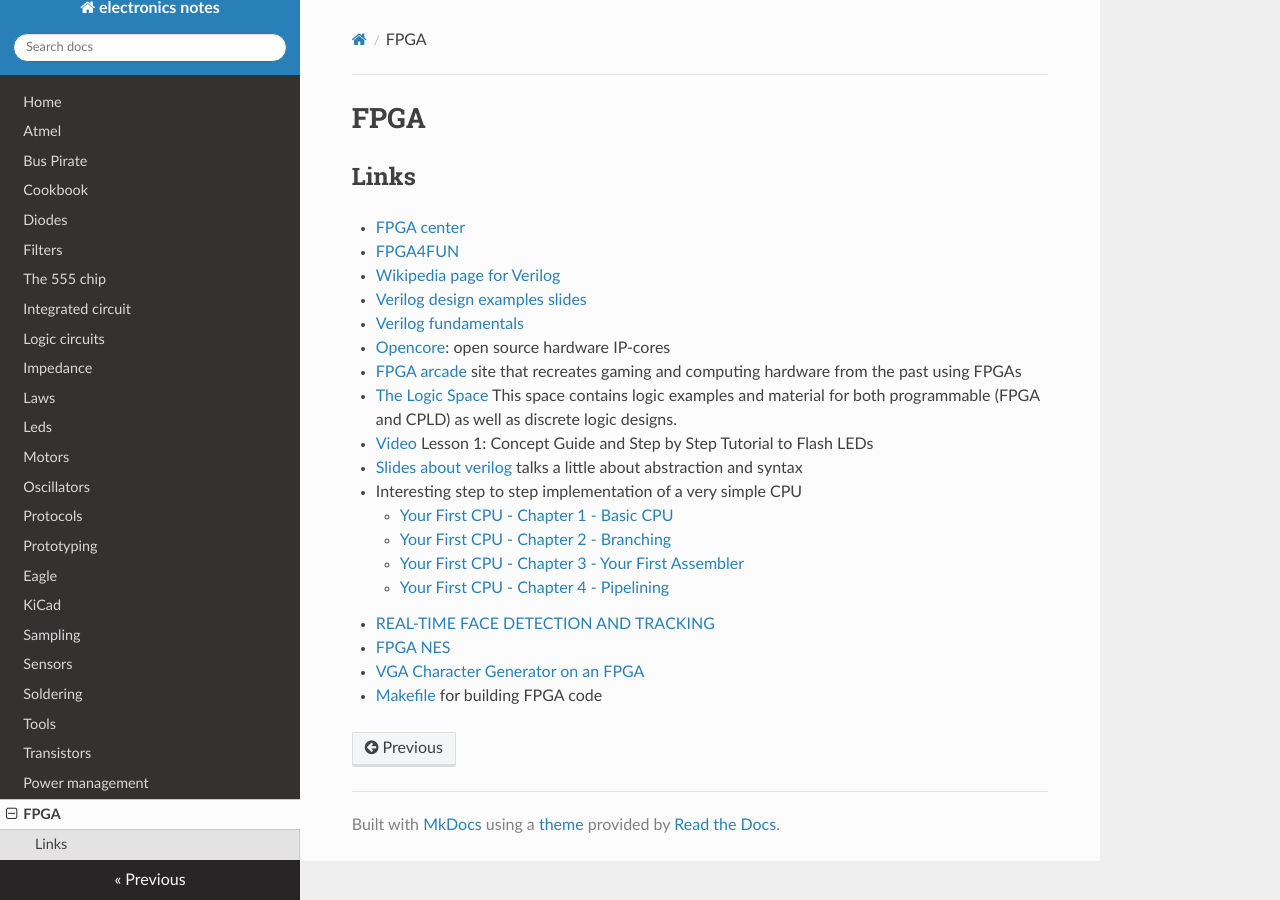
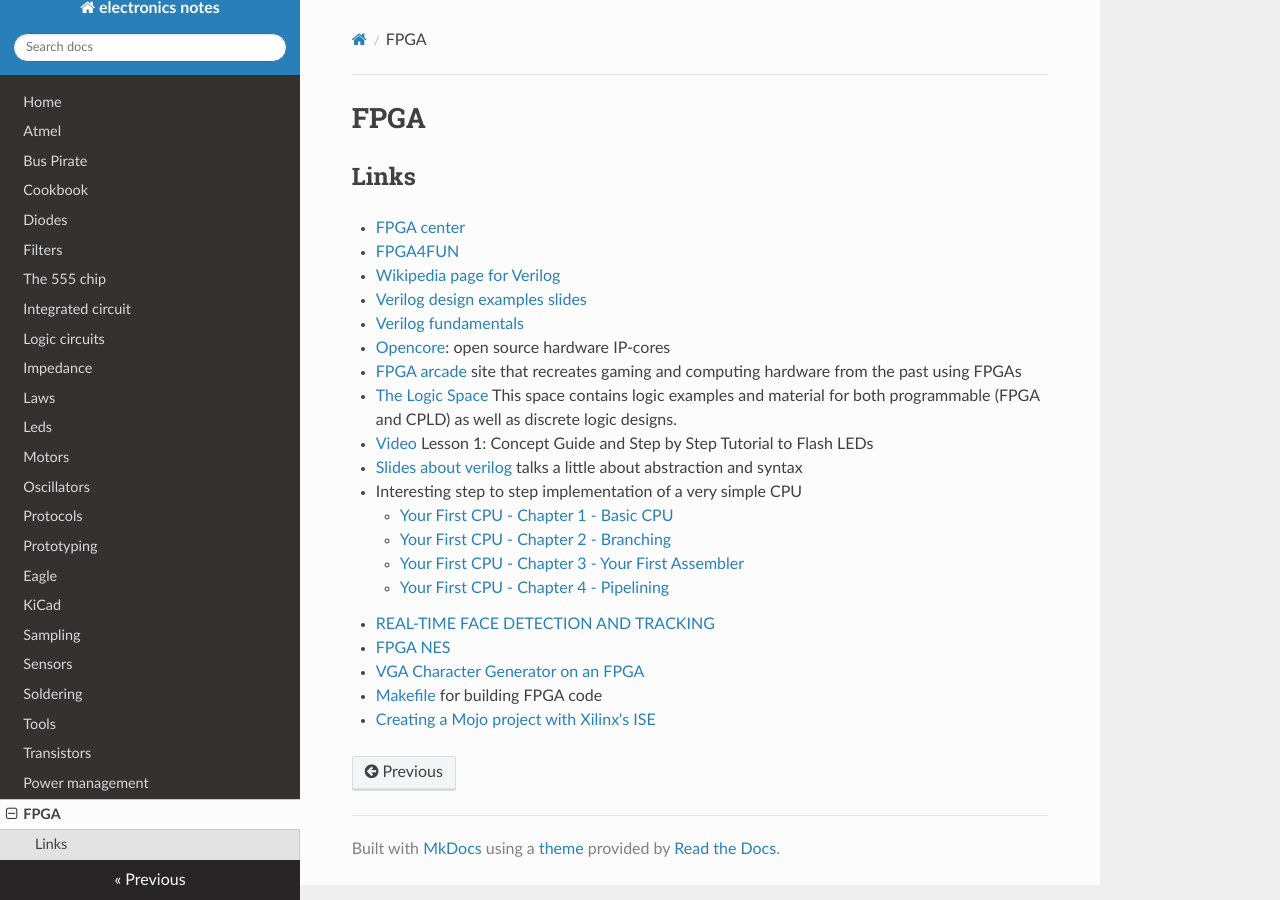
Before and after one commit to gipi/electronics-notes, an MkDocs documentation site: the page built from docs/fpga.md, in a window 1280 px wide. Built offline with MkDocs 1.6.1, drawn with Linux system fonts in a browser that asks for light colours; nearby versions of some CDN libraries; old or Windows-style settings are respelled for this version of MkDocs.

Commit message:
Add a link.

```diff
--- a/docs/fpga.md
+++ b/docs/fpga.md
@@ -21,3 +21,4 @@
  - [FPGA NES](http://mil.ufl.edu/4924/projects/s12/final/King.pdf)
  - [VGA Character Generator on an FPGA](http://blog.andyselle.com/2014/12/04/vga-character-generator-on-an-fpga/)
  - [Makefile](http://www.excamera.com/sphinx/fpga-makefile.html) for building FPGA code
+ - [Creating a Mojo project with Xilinx's ISE](http://www.glennsweeney.com/tutorials/mojo-fpga-tutorials/creating-a-mojo-project)
```
